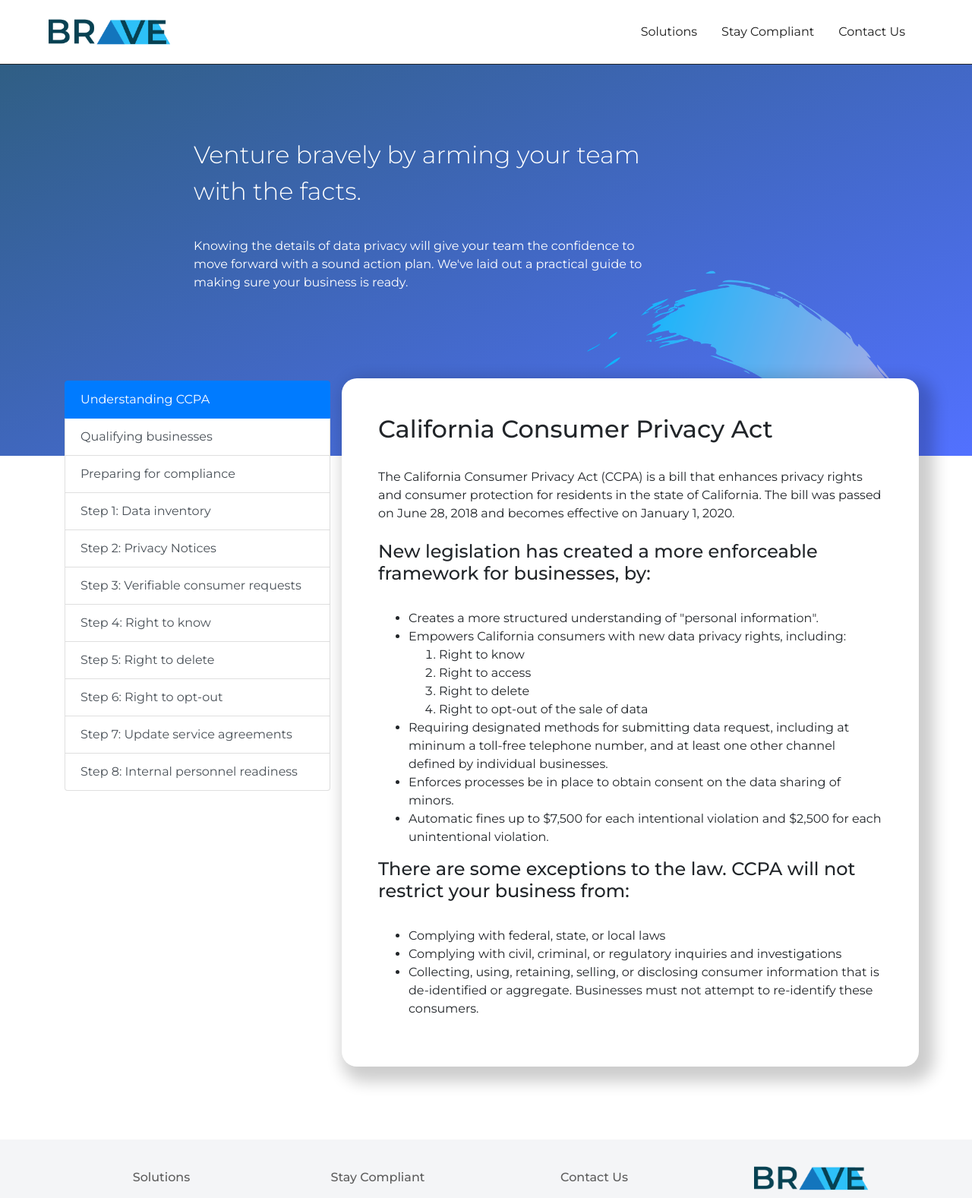
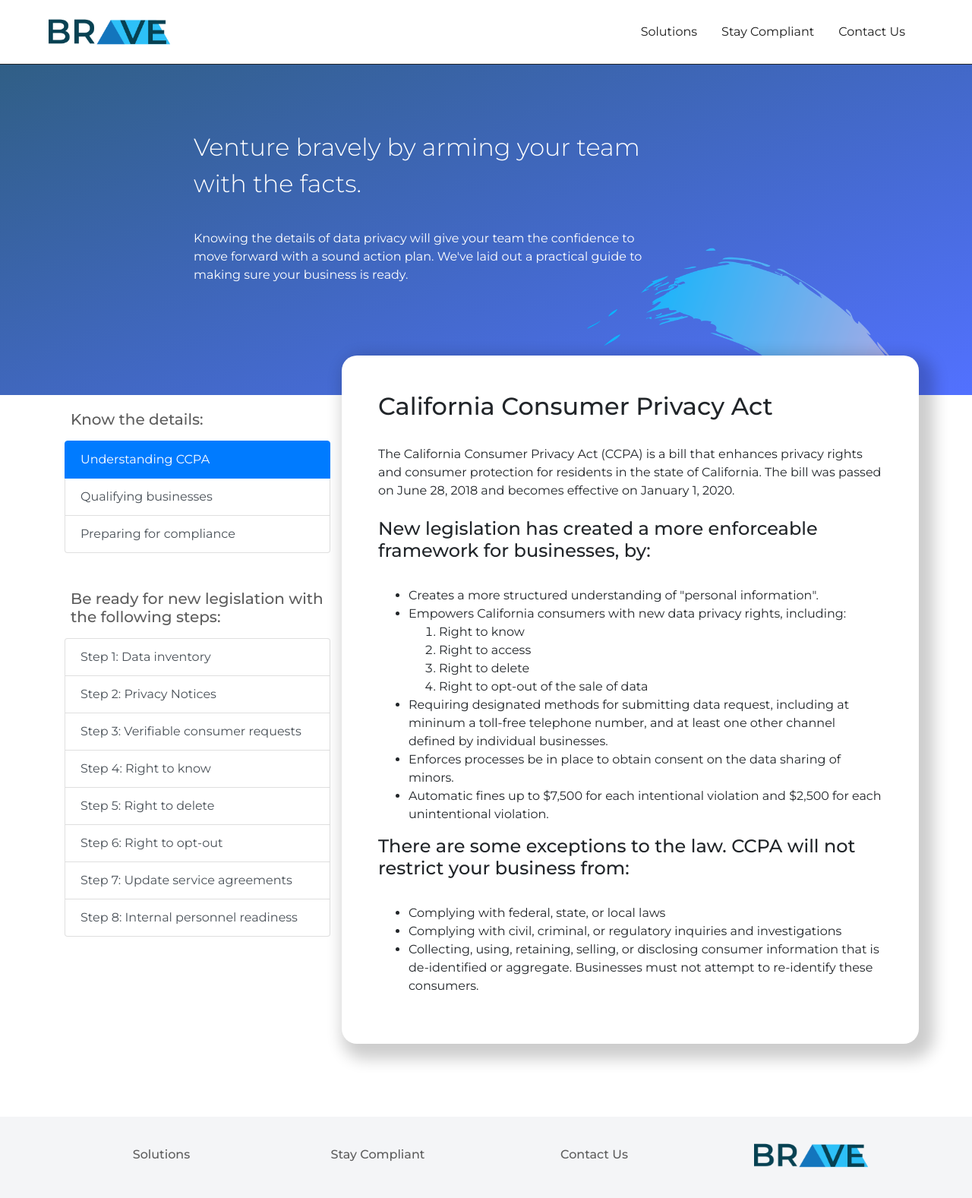
Before and after one commit to Aarongramlich/braveheartWebsite, a Django app: page /compliance/ in a window 1280 px wide. Shown: the whole page at 76% size. Run offline with Django 3.2, Linux system fonts and the light colour scheme; some libraries are stand-ins or nearby versions.

Commit message:
sectioned out the stay compliant page

```diff
--- a/website_app/static/website_app/website_app.css
+++ b/website_app/static/website_app/website_app.css
@@ -1,20 +1,31 @@
+
+
 html,body{
+	font-size: 1rem;
 	height: 100vh;
 	overflow: auto;
 	font-family: 'Montserrat', sans-serif;
 }
 
-/*body{
-	font-family: 'Montserrat', sans-serif;
-	height:100vh;
+/*@include media-breakpoint-up(sm) {
+  html {
+    font-size: 1.2rem;
+  }
+}
 
+@include media-breakpoint-up(md) {
+  html {
+    font-size: 1.4rem;
+  }
+}
+
+@include media-breakpoint-up(lg) {
+  html {
+    font-size: 1.6rem;
+  }
 }*/
 
 
-/*footer{
-	padding-bottom: 140px;
-}
-*/
 
 .container-fullwidth.index-banner{
 	background: radial-gradient(circle, rgba(20,117,190,1) 0%, rgba(46,192,249,0.75) 100%);
@@ -121,7 +132,7 @@ html,body{
 }
 
 #index-hero-title{
-	font-size: 2em;
+	font-size: 2.3em;
 }
 
 #solution-banner-title{
@@ -357,12 +368,12 @@ STYLING FOR COMPLIANCE_DETAIL.HTML*/
 
 .container-fullwidth.compliance-banner{
 	background-image: linear-gradient(to bottom right,#2D5D7B,#5271FF);
-	min-height: 600px;
+	min-height: 520px;
 	color: white;
 }
 
 #compliance-banner-content{
-	padding-top: 180px;
+	padding-top: 170px;
 }
 
 #compliance-banner-subcontent{
@@ -399,7 +410,7 @@ STYLING FOR COMPLIANCE_DETAIL.HTML*/
 }
 
 .complianceText{
-	margin-top: -150px;
+	margin-top: -100px;
 	background-color: white;
 	border-radius: 20px;
 	box-shadow: 10px 10px 20px 10px rgba(0,0,0,0.2);
@@ -412,7 +423,7 @@ STYLING FOR COMPLIANCE_DETAIL.HTML*/
 #accentImage2{
 	width: 830px;
 	height: 400px;
-	margin-top: -500px;
+	margin-top: -450px;
 	float:right;
 	/*margin-left:200px;*/
 }
--- a/website_app/templates/website_app/compliance_detail.html
+++ b/website_app/templates/website_app/compliance_detail.html
@@ -24,12 +24,20 @@
 <div class="container pt-5 pb-5 mb-5">
 
 <div class="row">
-  <div class="col-4" style="margin-top: -195px;">
-  	<div class="pt-5">
+  <div class="col-4" style="margin-top: -100px;">
+      <div class="mt-5 pt-4 pl-2 pb-2 text-left" style="color: #5D5D5D">
+    <h5>Know the details:</h5>
+</div>
+  	<div>
     <div class="list-group" id="list-tab" role="tablist">
       <a class="list-group-item list-group-item-action active" id="list-h1" data-toggle="list" href="#list-1" role="tab" aria-controls="home">Understanding CCPA</a>
       <a class="list-group-item list-group-item-action" id="list-h2" data-toggle="list" href="#list-2" role="tab" aria-controls="profile">Qualifying businesses</a>
       <a class="list-group-item list-group-item-action" id="list-h3" data-toggle="list" href="#list-3" role="tab" aria-controls="messages">Preparing for compliance</a>
+</div>
+<div class="pt-5 pl-2 pb-2 text-left" style="color: #5D5D5D">
+    <h5>Be ready for new legislation with the following steps:</h5>
+</div>
+<div class="list-group">
       <a class="list-group-item list-group-item-action" id="list-h4" data-toggle="list" href="#list-4" role="tab" aria-controls="messages">Step 1: Data inventory</a>
       <a class="list-group-item list-group-item-action" id="list-h5" data-toggle="list" href="#list-5" role="tab" aria-controls="messages">Step 2: Privacy Notices</a>
       <a class="list-group-item list-group-item-action" id="list-h6" data-toggle="list" href="#list-6" role="tab" aria-controls="messages">Step 3: Verifiable consumer requests</a>
--- a/website_app/templates/website_app/product_detail.html
+++ b/website_app/templates/website_app/product_detail.html
@@ -82,7 +82,7 @@
 						<img class="card-img-top mx-auto pt-3 solutions-image" src="{% static 'website_app/audit_traile.svg' %}" alt="Audit Trail Image">
 						<div class="card-body">
 							<h5 class="card-title">Robust Audit Trail</h5>
-							<p class="card-text">We automatically keep your collateral up-to-date with any new compliance measures and requirements.</p>
+							<p class="card-text">Automatically keep a record of requests, consumers, and more in our databases.</p>
 						</div>
 					</div>
 
@@ -90,7 +90,7 @@
 						<img class="card-img-top mx-auto pt-3 solutions-image" src="{% static 'website_app/education.svg' %}" alt="Identity Image">
 						<div class="card-body">
 							<h5 class="card-title">Education and Training</h5>
-							<p class="card-text">We ensure your consumers are who they say they are by catching bad actors at the gate. You don't have to worry about bad requests, because we verify the validity up front.</p>
+							<p class="card-text">Get your team up-to-speed with our educational materials and advice from the experts who know the landscape.</p>
 						</div>
 					</div>
 
```
